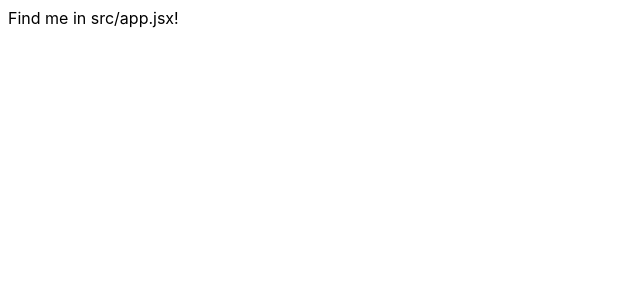
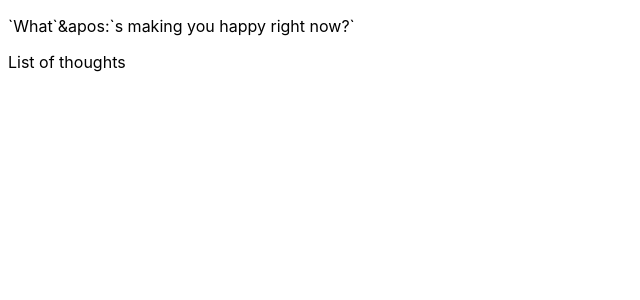
Before and after one commit to Technigo/project-happy-thoughts-vite, a React (Vite) app: page / in a window 1280 px wide. Shown: the top 300 px of the page, without its empty margins (0-640 px from the left). Built offline with nearby package versions, Linux system fonts and the light colour scheme.

Commit message:
set rough base structure

```diff
--- a/src/App.jsx
+++ b/src/App.jsx
@@ -1,3 +1,9 @@
+import { HappyThoughts } from "./components/HappyThoughts"
+
 export const App = () => {
-  return <div>Find me in src/app.jsx!</div>;
+  return (
+  <div>
+    <HappyThoughts />
+  </div>
+  );
 };
--- /dev/null
+++ b/src/components/HappyThoughts.jsx
@@ -0,0 +1,21 @@
+import ThoughtsForm from "./ThoughtsForm.jsx";
+import ThoughtsList from "./ThoughtsList.jsx";
+
+export const HappyThoughts = () => {
+  // useStates for thoughts list, new thoughts and loading
+
+  // fetch Thoughts
+
+  // POST new thought
+
+  // fetch updated list with new thought included
+
+  // useEffect : fetch thoughts
+
+  return (
+    <div className="wrapper">
+      <ThoughtsForm />
+      <ThoughtsList />
+    </div>
+  );
+};
--- /dev/null
+++ b/src/components/ThoughtsForm.jsx
@@ -0,0 +1,14 @@
+const ThoughtsForm = () => {
+  return (
+    // ---- submit form wrapper -----
+    // What's making you happy right now?
+    <p>`What`&apos:`s making you happy right now?`</p>
+    // input field
+
+    // submit button
+
+    // ------------------------------
+  );
+};
+
+export default ThoughtsForm;
--- /dev/null
+++ b/src/components/ThoughtsList.jsx
@@ -0,0 +1,8 @@
+const ThoughtsList = () => {
+  return (
+    // mapped list of thoughts
+    <p>List of thoughts</p>
+  );
+};
+
+export default ThoughtsList;
```
